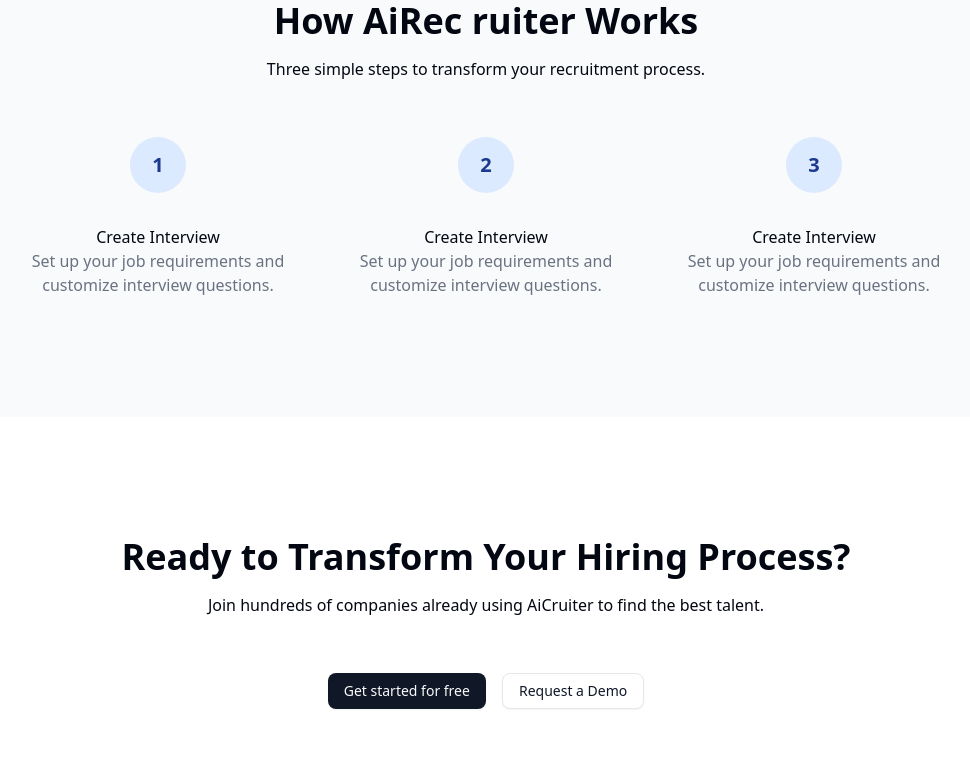
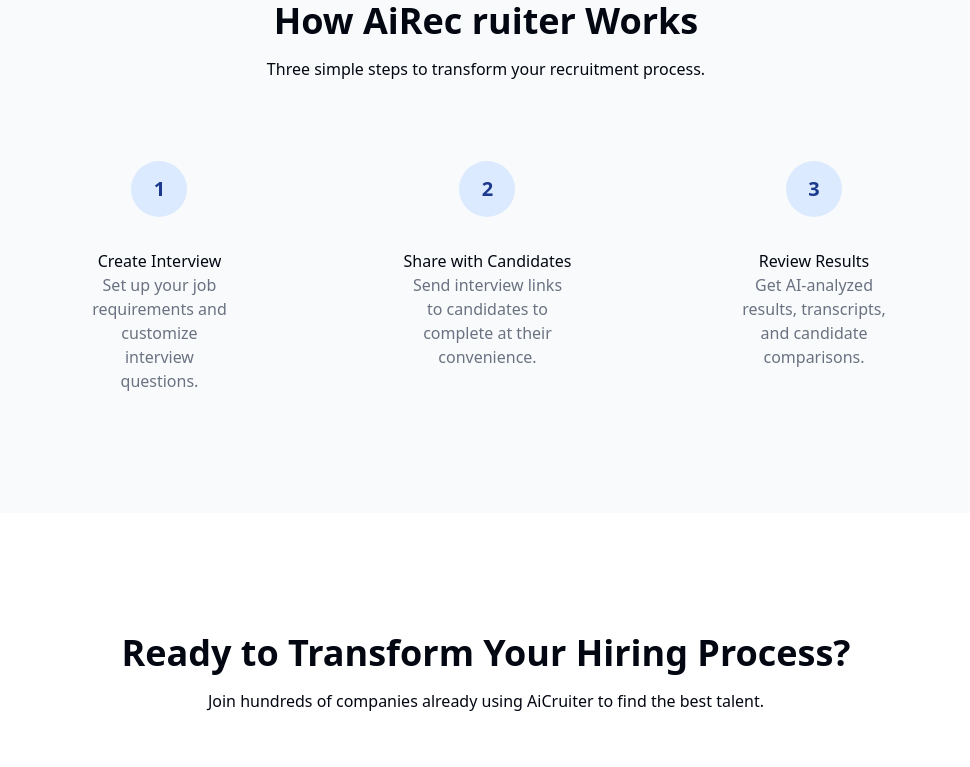
Before and after one commit to shrimantuna/majorproject, a Next.js app: page / in a window 1280 px wide. Shown: the part 1720-2487 px from the top of the page, without its empty margins (154-1124 px from the left). Built offline with nearby package versions, Linux system fonts and the light colour scheme; no server answers; the database is empty.

Commit message:
landing page spacing changes

```diff
--- a/app/(main)/_components/AppSidebar.jsx
+++ b/app/(main)/_components/AppSidebar.jsx
@@ -16,11 +16,18 @@
 import Link from "next/link";
 import Image from "next/image";
 import { usePathname } from "next/navigation";
+import { useRouter } from 'next/navigation';
 
 export function AppSidebar() {
 
   const path = usePathname();
   console.log(path);
+
+  const router = useRouter();
+
+  const handleClick = () => {
+    router.push('/dashboard/create-interview');
+  };
 
 
   return (
@@ -29,7 +36,7 @@
       <Image src={'/logo.png'} alt="logo" width={120} height={80}
         className="w-[120px] mx-auto"
       />
-      <Button className='w-[90%] mt-5 mx-auto'>
+      <Button onClick={handleClick} className='w-[90%] mt-5 mx-auto'>
         <Plus /> Create new Interview
       </Button>
       <SidebarContent>
--- a/app/(main)/dashboard/_components/LatestInterviewsList.jsx
+++ b/app/(main)/dashboard/_components/LatestInterviewsList.jsx
@@ -1,10 +1,16 @@
 "use client"
 import { Button } from '@/components/ui/button';
 import { Camera } from 'lucide-react';
+import { useRouter } from 'next/navigation';
 import React, { useState } from 'react'
 
 function LatestInterviewsList() {
     const [interviewList, setInterviewList]=useState([]);
+    const router = useRouter();
+
+    const handleClick = () => {
+        router.push('/dashboard/create-interview');
+    };
   return (
     <div className='my- 5 mt-10'>
         <h2 className='text-black-500 font-bold text-xl'>
@@ -12,12 +18,12 @@
         </h2>
 
         {interviewList?.length==0&&
-         <div className='p-5 flex flex-col gap-3 items-center bg-white mt-8 rounded-2xl'>
+         <div className='p-5 flex flex-col gap-3 items-center bg-white mt-8 rounded-2xl py-16'>
             <Camera className='h-10 w-10 text-primary'/>
-            <h2>
+            <h2 className='mb-2'>
                 You do not have any interview created
             </h2>
-            <Button>Create new interview</Button>
+            <Button onClick={handleClick} >Create new interview</Button>
 
         </div>
         }
--- a/app/page.js
+++ b/app/page.js
@@ -76,12 +76,12 @@
       </div>
 
       <div  id="how-it-works" className="text-center bg-gray-50 px-40 py-30">
-        <div className="flex flex-col text-center mb-14">
+        <div className="flex flex-col text-center mb-20">
           <h2 className="text-4xl font-bold mb-4"> How AiRec ruiter Works </h2>
           <p> Three simple steps to transform your recruitment process.</p>
         </div>
 
-        <div className="flex justify-between gap-6">
+        <div className="flex justify-between gap-4 ">
 
           <div className="flex flex-col items-center">
             <div className="flex h-14 w-14 items-center justify-center rounded-full bg-blue-100 text-blue-900 mb-8">
@@ -93,7 +93,7 @@
             </div>
 
             <h3 className="font-medium"> Create Interview </h3>
-            <p className="text-center text-gray-500" > Set up your job requirements and customize interview questions. </p>
+            <p className="text-center text-gray-500 px-20" > Set up your job requirements and customize interview questions. </p>
 
           </div>
 
@@ -106,8 +106,8 @@
               </span>
             </div>
 
-            <h3 className="font-medium"> Create Interview </h3>
-            <p className="text-center text-gray-500" > Set up your job requirements and customize interview questions. </p>
+            <h3 className="font-medium"> Share with Candidates </h3>
+            <p className="text-center text-gray-500 px-20" > Send interview links to candidates to complete at their convenience. </p>
 
           </div>
 
@@ -121,8 +121,8 @@
               </span>
             </div>
 
-            <h3 className="font-medium"> Create Interview </h3>
-            <p className="text-center text-gray-500" > Set up your job requirements and customize interview questions. </p>
+            <h3 className="font-medium"> Review Results </h3>
+            <p className="text-center text-gray-500 px-20" > Get AI-analyzed results, transcripts, and candidate comparisons. </p>
 
           </div>
         </div>
```
